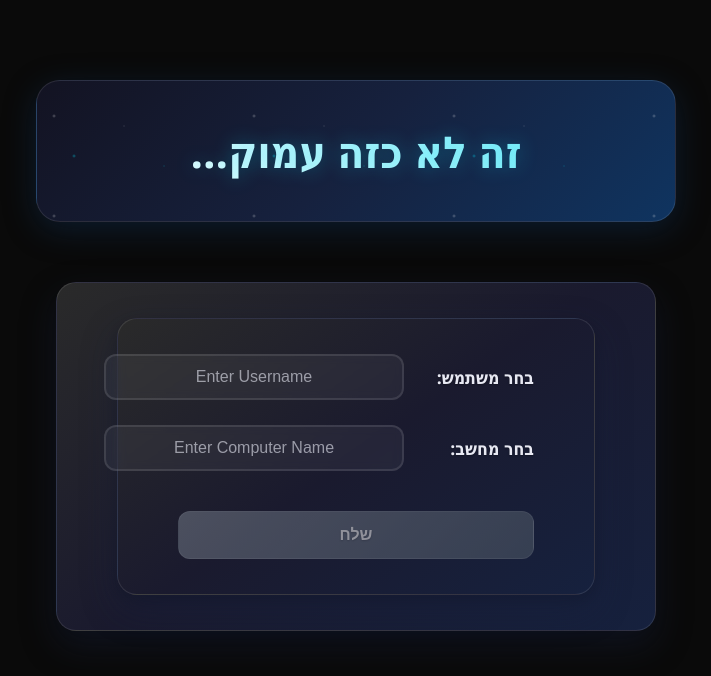
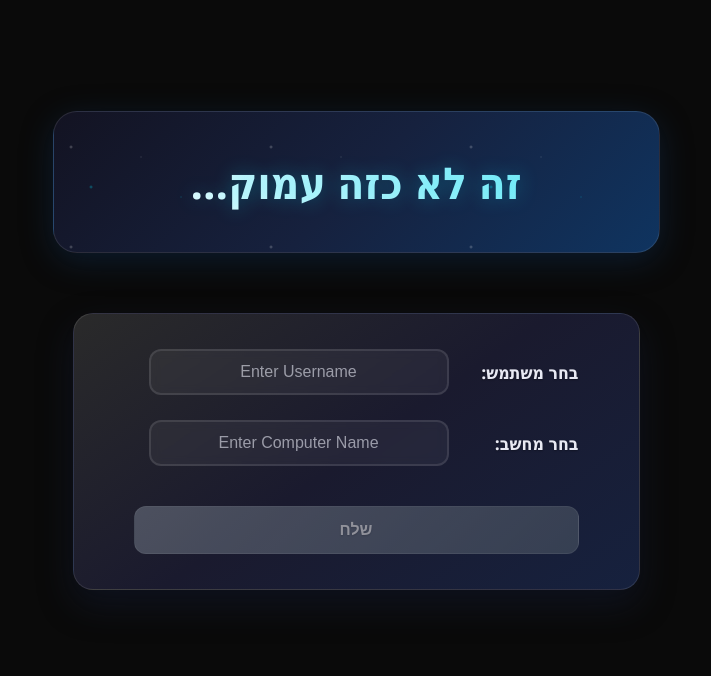
Before and after one commit to Guyh44/loamok, a React (Vite) app in the folder frontend/: page /add-admin in a window 1280 px wide. Shown: the top 676 px of the page, without its empty margins (284-995 px from the left). Built offline with nearby package versions, Linux system fonts and the light colour scheme.

Commit message:
fixed localadmin

```diff
--- a/frontend/src/features/LocalAdmin/LocalAdmin.css
+++ b/frontend/src/features/LocalAdmin/LocalAdmin.css
@@ -1,34 +1,4 @@
-#local-admin-container {
-  background: linear-gradient(145deg, #2a2a2a 0%, #1a1a2e 50%, #16213e 100%);
-  padding: 35px 60px;
-  border-radius: 20px;
-  box-shadow: 0 15px 35px rgba(22, 33, 62, 0.4), 0 5px 15px rgba(0, 0, 0, 0.2);
-  max-width: 600px;
-  margin: 0 auto;
-  direction: rtl;
-  text-align: right;
-  border: 1px solid rgba(255, 255, 255, 0.1);
-  backdrop-filter: blur(10px);
-  animation: slideInUp 0.6s ease-out;
-}
-
-.config-row {
-  display: flex;
-  justify-content: space-between;
-  align-items: center;
-  margin-bottom: 25px;
-  position: relative;
-}
-
-.config-row label {
-  font-weight: 600;
-  font-size: 1.1rem;
-  color: #e8e9f3;
-  text-shadow: 0 1px 2px rgba(0, 0, 0, 0.3);
-  min-width: 130px;
-  flex-shrink: 0;
-}
-
+/* Input styles for LocalAdmin - extends GenericPage styles */
 .config-row input {
   margin-left: 15px;
   padding: 12px 16px;
@@ -55,41 +25,6 @@
   color: rgba(232, 233, 243, 0.6);
 }
 
-#local-admin-container button {
-  background: linear-gradient(135deg, #1a1a1a 0%, #2d1b69 50%, #1a1a1a 100%);
-  color: #e0e0e0;
-  width: 100%;
-  padding: 14px 20px;
-  font-size: 16px;
-  font-weight: 600;
-  margin-top: 15px;
-  cursor: pointer;
-  border-radius: 12px;
-  border: 1px solid rgba(255, 255, 255, 0.1);
-  transition: all 0.3s ease;
-  box-shadow: 0 8px 20px rgba(45, 27, 105, 0.3);
-  text-shadow: 0 1px 2px rgba(0, 0, 0, 0.2);
-}
-
-#local-admin-container button:hover {
-  background: linear-gradient(135deg, #2d1b69 0%, #1a1a1a 50%, #2d1b69 100%);
-  transform: translateY(-2px);
-  box-shadow: 0 12px 25px rgba(45, 27, 105, 0.4);
-}
-
-#local-admin-container button:active {
-  transform: translateY(0px);
-  box-shadow: 0 4px 15px rgba(79, 172, 254, 0.3);
-}
-
-#local-admin-container button:disabled {
-  background: linear-gradient(135deg, #6b7280 0%, #4b5563 100%);
-  cursor: not-allowed;
-  transform: none;
-  box-shadow: none;
-  opacity: 0.6;
-}
-
 .actions-wrapper {
   display: flex;
   flex-direction: column;
@@ -106,22 +41,6 @@
 
 .send-button-wrapper {
   position: relative;
-}
-
-@keyframes slideInUp {
-  from {
-    opacity: 0;
-    transform: translateY(30px);
-  }
-  to {
-    opacity: 1;
-    transform: translateY(0);
-  }
-}
-
-#local-admin-container:hover {
-  box-shadow: 0 20px 40px rgba(22, 33, 62, 0.5), 0 8px 20px rgba(79, 172, 254, 0.1);
-  transition: box-shadow 0.3s ease;
 }
 
 /* Status message styling */
@@ -153,3 +72,14 @@
   color: #3b82f6;
   border: 1px solid rgba(59, 130, 246, 0.3);
 }
+
+@keyframes slideInUp {
+  from {
+    opacity: 0;
+    transform: translateY(30px);
+  }
+  to {
+    opacity: 1;
+    transform: translateY(0);
+  }
+}
--- a/frontend/src/features/LocalAdmin/LocalAdmin.tsx
+++ b/frontend/src/features/LocalAdmin/LocalAdmin.tsx
@@ -106,7 +106,6 @@ const LocalAdmin: React.FC = () => {
 
     return (
         <GenericPage>
-            <div id="local-admin-container">
                 {/* Username input */}
                 <div className="config-row">
                     <label>בחר משתמש:</label>
@@ -151,7 +150,6 @@ const LocalAdmin: React.FC = () => {
                         {statusMessage.message}
                     </div>
                 )}
-            </div>
         </GenericPage>
     );
 };
--- a/frontend/src/features/PortConfig/PortConfig.css
+++ b/frontend/src/features/PortConfig/PortConfig.css
@@ -114,9 +114,8 @@
   text-align: left;
 }
 
-/* Main Port Config Container */
-#port-config-container {
-  width: 600px;
+/* Main Port Config Container - This moves the entire background */
+.port-config-container-wrapper {
   position: relative;
   z-index: 2;
   transform: translateX(0);
@@ -124,28 +123,39 @@
   animation: slideInUp 0.6s ease-out;
 }
 
-
-#port-config-container.slide-right {
+.port-config-container-wrapper.slide-right {
   transform: translateX(calc(50% + 15px));
 }
 
+/* Spinner positioning for config rows */
+.config-row-with-spinner {
+  position: relative;
+}
+
+.config-row-with-spinner .spinner-inline {
+  position: absolute;
+  left: -50px;
+  top: 50%;
+  transform: translateY(-50%);
+  z-index: 10;
+}
+
 /* Extra Buttons inside PortConfig */
-#port-config-container .extra-buttons {
+.extra-buttons {
   display: flex;
   gap: 15px;
   margin-bottom: 15px;
   position: relative;
 }
 
-#port-config-container .extra-buttons button {
+.extra-buttons button {
   flex: 1;
   height: 48px;
   margin-top: 0;
 }
 
-/* Spinner positioning */
-.spinner-inline,
-.spinner-button-left {
+/* Spinner positioning for buttons */
+.extra-buttons .spinner-button-left {
   position: absolute;
   left: -50px;
   top: 50%;
@@ -155,6 +165,21 @@
 
 .send-button-wrapper {
   position: relative;
+}
+
+.send-button-wrapper .spinner-button-left {
+  position: absolute;
+  left: -50px;
+  top: 50%;
+  transform: translateY(-50%);
+  z-index: 10;
+}
+
+/* Actions wrapper */
+.actions-wrapper {
+  display: flex;
+  flex-direction: column;
+  gap: 15px;
 }
 
 /* Animations */
@@ -180,11 +205,11 @@
   .interface-status-container.show {
     transform: translateX(0) translateY(0);
   }
-  #port-config-container {
+  .port-config-container-wrapper {
     width: 100%;
     max-width: 600px;
   }
-  #port-config-container.slide-right {
+  .port-config-container-wrapper.slide-right {
     transform: translateX(0);
   }
 }
--- a/frontend/src/features/PortConfig/PortConfig.tsx
+++ b/frontend/src/features/PortConfig/PortConfig.tsx
@@ -188,8 +188,8 @@ const PortConfig: React.FC = () => {
           </div>
         </div>
 
-        {/* Main Config */}
-        <div id="port-config-container" className={showInterfaceStatus ? "slide-right" : ""}>
+        {/* Main Config - Wrapped to move entire background */}
+        <div className={`port-config-container-wrapper ${showInterfaceStatus ? "slide-right" : ""}`}>
           <SelectBox
             id="switch"
             label="בחר SWITCH:"
@@ -204,7 +204,7 @@ const PortConfig: React.FC = () => {
           <div className="config-row-with-spinner">
             <SelectBox
               id="port"
-              label="בחר פורט:"
+              label="בחר PORT:"
               value={selectedPort}
               onChange={setSelectedPort}
               options={ports}
```
